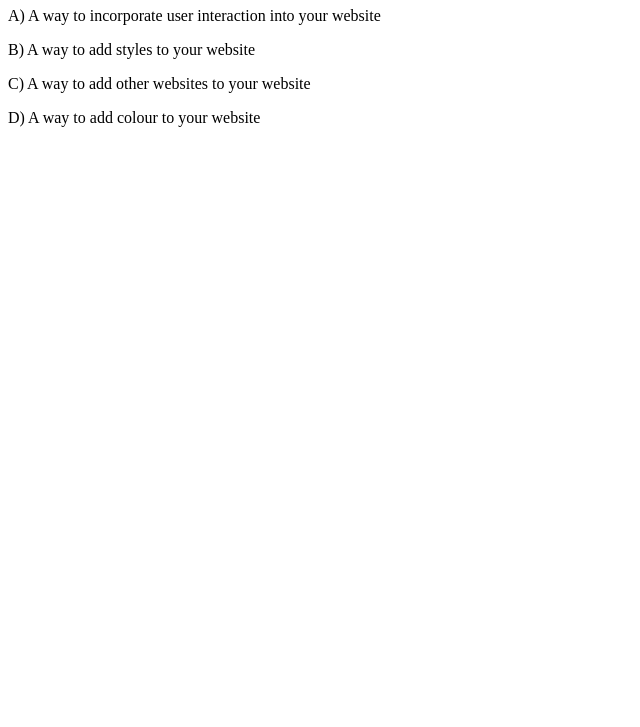
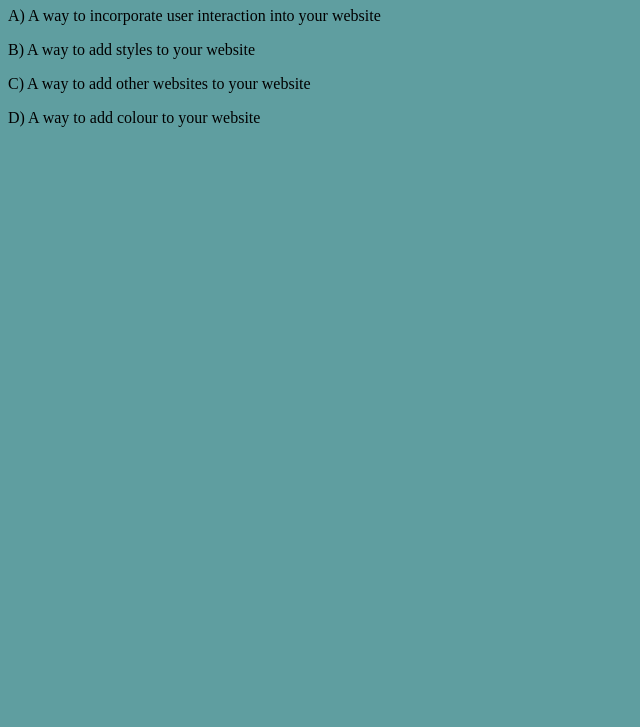
Before and after one commit to STElizabeth/cpt2019-robertCPT, a plain HTML site: page q7.html in a window 1280 px wide. Shown: the part 73-800 px from the top of the page, without its empty margins (0-640 px from the left). Drawn offline with Linux system fonts and the light colour scheme.

Commit message:
Update q7.html

```diff
--- a/q7.html
+++ b/q7.html
@@ -3,7 +3,7 @@
 <head>
 <title>Question 7</title>
 </head>
-<body>
+<body style="background-color:cadetblue;">
 
 <h1>What is JavaScript?</h1>
 
```
